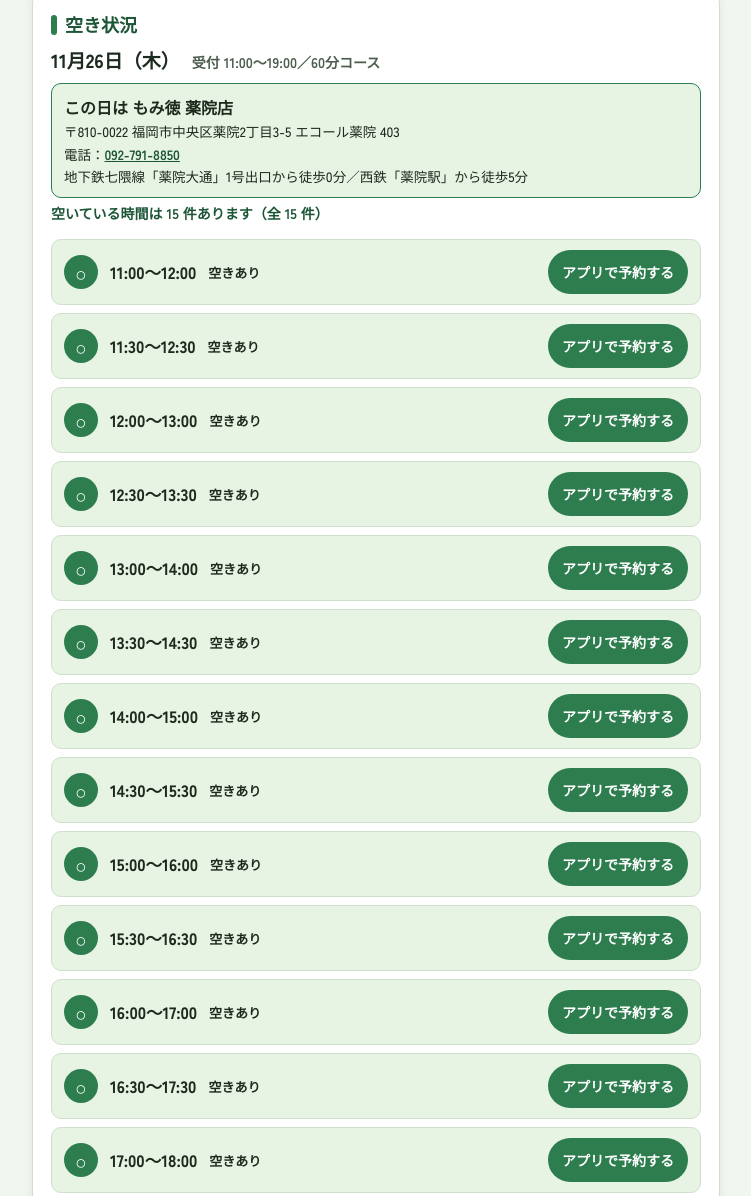
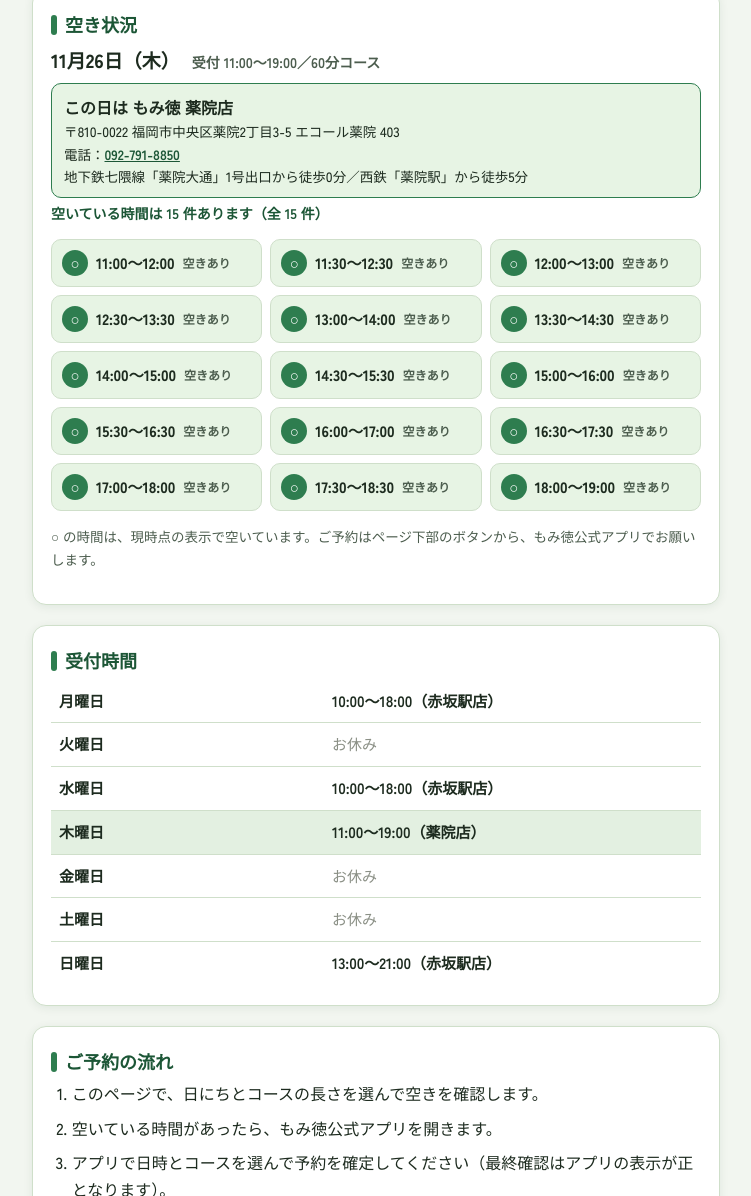
Before and after one commit to mochipj2025/hogushiyakida.yoyaku, a plain HTML site: page index.html in a window 1280 px wide. Shown: the part 799-1995 px from the top of the page, without its empty margins (264-1015 px from the left). Drawn offline with Linux system fonts and the light colour scheme; a web font is replaced by a local one.

Commit message:
見やすさ改善：枠ごとの予約ボタンを無くし、空き枠はコンパクトな一覧表示に

```diff
--- a/index.html
+++ b/index.html
@@ -195,28 +195,28 @@
       .store-box .store-name { font-size: 16px; font-weight: 900; color: var(--ink); }
       .store-box a { color: var(--green-deep); font-weight: 700; }
       .summary { font-size: 14px; font-weight: 700; color: var(--green-deep); margin: 2px 0 14px; }
-      .slots { list-style: none; margin: 0; padding: 0; display: grid; gap: 8px; }
+      .slots { list-style: none; margin: 0; padding: 0; display: grid; grid-template-columns: repeat(auto-fill, minmax(158px, 1fr)); gap: 8px; }
       .slot {
-        display: flex; align-items: center; gap: 12px;
+        display: flex; align-items: center; gap: 8px;
         border: 1px solid var(--line);
         border-radius: 10px;
-        padding: 10px 12px;
-        min-height: 60px;
+        padding: 8px 10px;
+        min-height: 48px;
       }
       .slot.open { background: var(--ok-bg); }
       .slot.full { background: var(--ng-bg); color: var(--ng-ink); }
       .slot .mark {
         flex: 0 0 auto;
-        width: 34px; height: 34px;
+        width: 26px; height: 26px;
         border-radius: 50%;
         display: grid; place-items: center;
-        font-size: 19px; font-weight: 900;
+        font-size: 15px; font-weight: 900;
       }
       .slot.open .mark { background: var(--green); color: #fff; }
-      .slot.full .mark { background: transparent; border: 2px solid var(--ng-ink); color: var(--ng-ink); font-size: 16px; }
-      .slot .time { font-weight: 900; font-size: 16.5px; white-space: nowrap; }
-      .slot .status { font-size: 13px; font-weight: 700; }
-      .slot .spacer { flex: 1 1 auto; }
+      .slot.full .mark { background: transparent; border: 2px solid var(--ng-ink); color: var(--ng-ink); font-size: 13px; }
+      .slot .time { font-weight: 900; font-size: 15px; white-space: nowrap; }
+      .slot .status { font-size: 12px; font-weight: 700; color: var(--ink-soft); }
+      .slot.full .status { color: var(--ng-ink); }
       a.app-btn {
         flex: 0 0 auto;
         display: inline-flex; align-items: center;
@@ -232,8 +232,7 @@
       }
       a.app-btn:active { background: var(--green-deep); }
       @media (max-width: 480px) {
-        .slot { flex-wrap: wrap; }
-        a.app-btn { width: 100%; justify-content: center; }
+        .app-cta a.app-btn { width: 100%; justify-content: center; }
       }
       .closed-box {
         background: var(--ng-bg);
@@ -331,7 +330,7 @@
         <div class="store-box" id="storeBox" aria-live="polite"></div>
         <p class="summary" id="summary" aria-live="polite"></p>
         <div id="slotArea"></div>
-        <p class="hint" style="margin-top:14px;">○ の時間は、現時点の表示で空いています。ご予約の確定はアプリ側で行われます。</p>
+        <p class="hint" style="margin-top:14px;">○ の時間は、現時点の表示で空いています。ご予約はページ下部のボタンから、もみ徳公式アプリでお願いします。</p>
       </section>
 
       <section class="card" aria-labelledby="h-hours">
@@ -545,9 +544,7 @@
             li.innerHTML =
               '<span class="mark" aria-hidden="true">○</span>' +
               '<span class="time">' + toHHMM(start) + "〜" + toHHMM(end) + "</span>" +
-              '<span class="status">空きあり</span>' +
-              '<span class="spacer"></span>' +
-              '<a class="app-btn js-app-link" href="#">アプリで予約する</a>';
+              '<span class="status">空きあり</span>';
           }
           ul.appendChild(li);
         }
```
